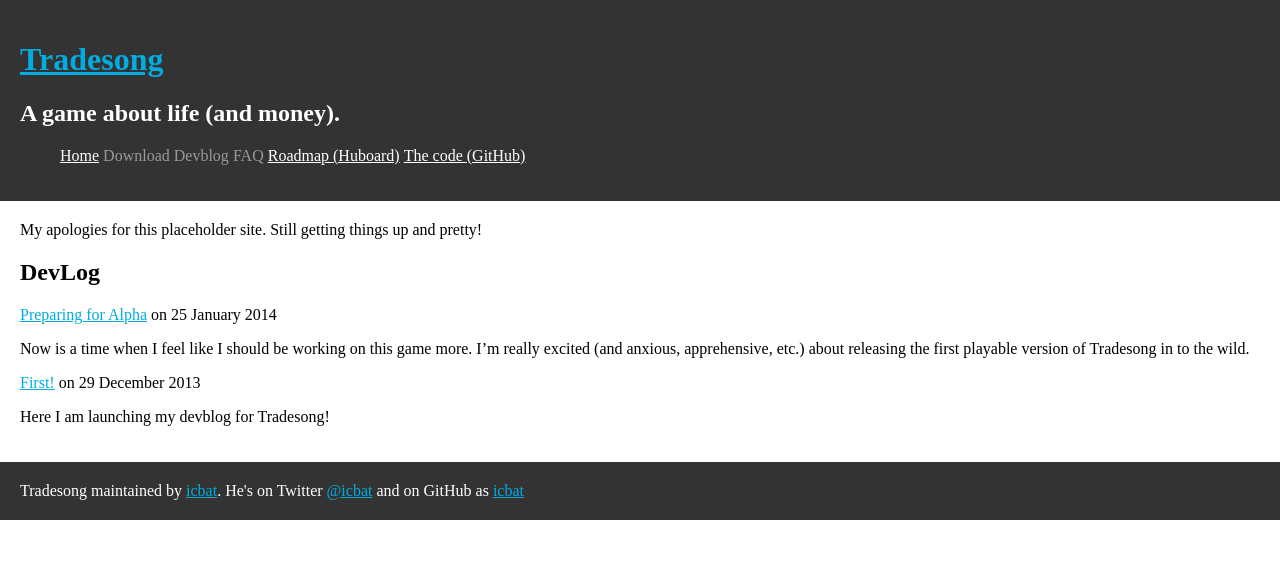
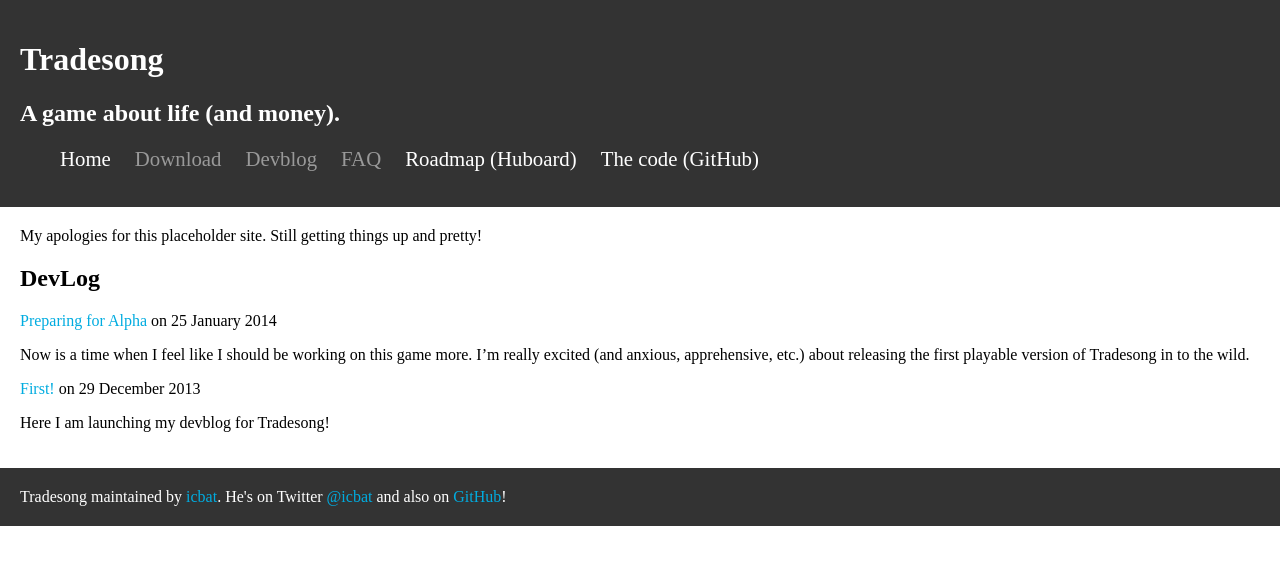
Before and after one commit to icbat/tradesong, a Jekyll site: the page built from index.markdown, in a window 1280 px wide. Shown: the top 565 px of the page. Built offline with Jekyll 4.4.1, drawn with Linux system fonts in a browser that asks for light colours.

Commit message:
Cleaning up links, making footer less self-indulgent,

```diff
--- a/_layouts/default.html
+++ b/_layouts/default.html
@@ -12,7 +12,7 @@
 
 	<body>
 		<header>
-			<h1><a href="{{site.url}}">Tradesong</a></h1>
+			<h1><a class="title" href="{{site.url}}">Tradesong</a></h1>
 			<h2>A game about life (and money).</h2>
 			<ul class="navHeader">
 				<li><a href="{{site.url}}">Home</a></li>
@@ -29,7 +29,7 @@
 			{{content}}
 		</div>
 		<footer>
-			Tradesong maintained by <a href="https://icbat.github.io">icbat</a>. He's on Twitter <a href="https://twitter.com/icbat">@icbat</a> and on GitHub as <a href="https://github.com/icbat">icbat</a>
+			Tradesong maintained by <a href="https://icbat.github.io">icbat</a>. He's on Twitter <a href="https://twitter.com/icbat">@icbat</a> and also on <a href="https://github.com/icbat">GitHub</a>!
 		</footer>
 	</body>
 </html>
--- a/stylesheets/stylesheet.css
+++ b/stylesheets/stylesheet.css
@@ -5,11 +5,11 @@
 
 a {
 	color: #00ACE0;
-	font-decoration: none;
+	text-decoration: none;
 }
 
 a :hover{
-	font-decoration: underline;
+	text-decoration: underline;
 }
 
 header, footer	{
@@ -18,18 +18,24 @@
 	padding: 20px;
 }
 
+.title {
+	color: #fff;
+}
+
 .content {
 	padding: 20px;
 }
 
 .navHeader ul {
-	padding: 0;
+	margin: 0;
 	list-style: none;
 }
 
 .navHeader li {
 	color: #999;
 	display: inline;
+	padding-right: 20px;
+	font-size: 1.3em;
 }
 
 .navHeader li a {
```
